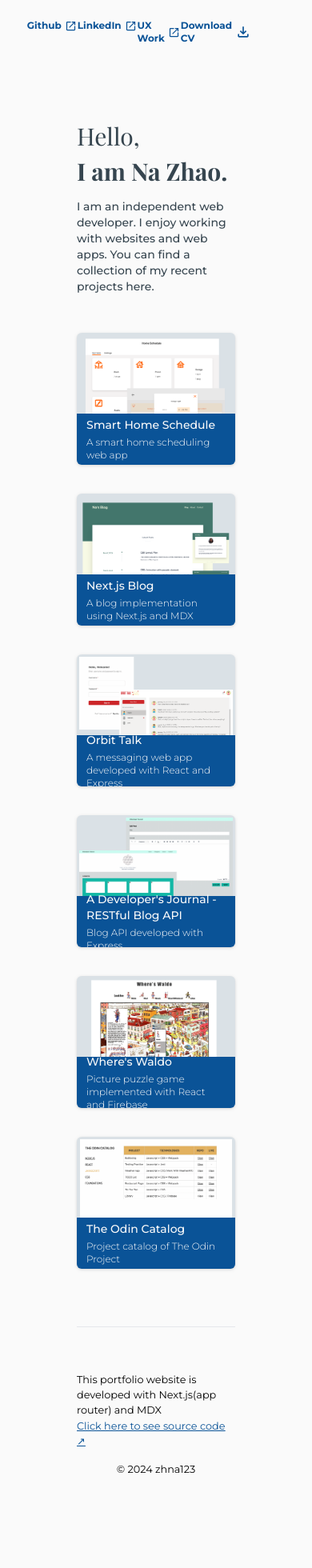
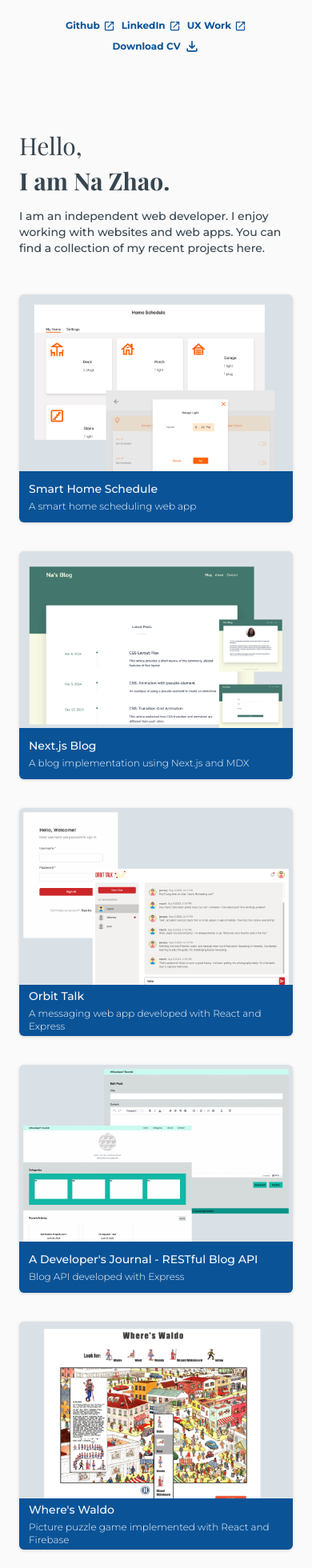
Before and after one commit to zhna123/nextjs-portfolio, a Next.js app: page / in a window 390 px wide. Shown: the top 1960 px of the page at 80% size. Before the commit the page ends 1870 px from the top, so only its background shows below. Built offline with nearby package versions, Linux system fonts and the light colour scheme; a web font is replaced by a local one.

Commit message:
fix mobile responsive

```diff
--- a/app/page.tsx
+++ b/app/page.tsx
@@ -9,9 +9,9 @@ export default function Home() {
   let allProjects = getProjects();
 
   return (
-    <div className='flex flex-col min-h-screen px-24 py-6'>
+    <div className='flex flex-col min-h-screen px-6 sm:px-24 py-6'>
       <header>
-        <ul className='flex justify-end gap-4 text-xs font-sans font-bold text-port_blue'>
+        <ul className='flex justify-center flex-wrap gap-2 sm:justify-end sm:gap-4 text-xs font-sans font-bold text-port_blue'>
           <li>
             <a target="_blank" href="https://github.com/zhna123" rel="noopener noreferrer">
               <div className="flex gap-1 items-center">
@@ -70,7 +70,7 @@ export default function Home() {
       </main>
       <hr className="my-14" />
       <footer className='mt-auto font-sans flex flex-col items-center'>
-        <small>This portfolio website is developed with Next.js(app router) and MDX</small>
+        <small className="text-center">This portfolio website is developed with Next.js(app router) and MDX</small>
         <small className="text-port_blue underline mb-4">
           <a target="_blank" href="https://github.com/zhna123/nextjs-portfolio" rel="noopener noreferrer">Click here to see source code &#x2197;</a>
         </small>
--- a/app/projects/[slug]/page.tsx
+++ b/app/projects/[slug]/page.tsx
@@ -19,13 +19,13 @@ export default function Page({ params }: { params: { slug: string } }) {
   }
   return (
     <section className='mb-12 font-sans'>
-      <div className="h-1/4 w-full mb-10 bg-port_blue relative flex flex-col items-center justify-center text-port_white">
-        <nav className="px-24 py-6 font-semibold self-start">
+      <div className="h-1/4 mb-10 bg-port_blue relative flex flex-col items-center justify-center text-port_white">
+        <nav className="px-24 py-6 font-semibold self-center sm:self-start">
           <Link href={'/'}>
             &#8592; Back
           </Link>
         </nav>
-        <header className="w-1/3 mb-8">
+        <header className="px-6 sm:w-1/3 mb-8">
           <h1 className="text-center mb-4">{ project.metadata.title }</h1>
           <div className="font-extralight text-center"> { project.metadata.summary } </div>
         </header>
@@ -38,7 +38,7 @@ export default function Page({ params }: { params: { slug: string } }) {
           </li>
         </ul>
       </div>
-      <div className="prose prose-slate prose-img:mx-auto mx-auto">
+      <div className="prose prose-slate prose-img:mx-auto mx-auto p-6">
         <CustomMDX source={project.content} />
       </div>
     </section>
```
